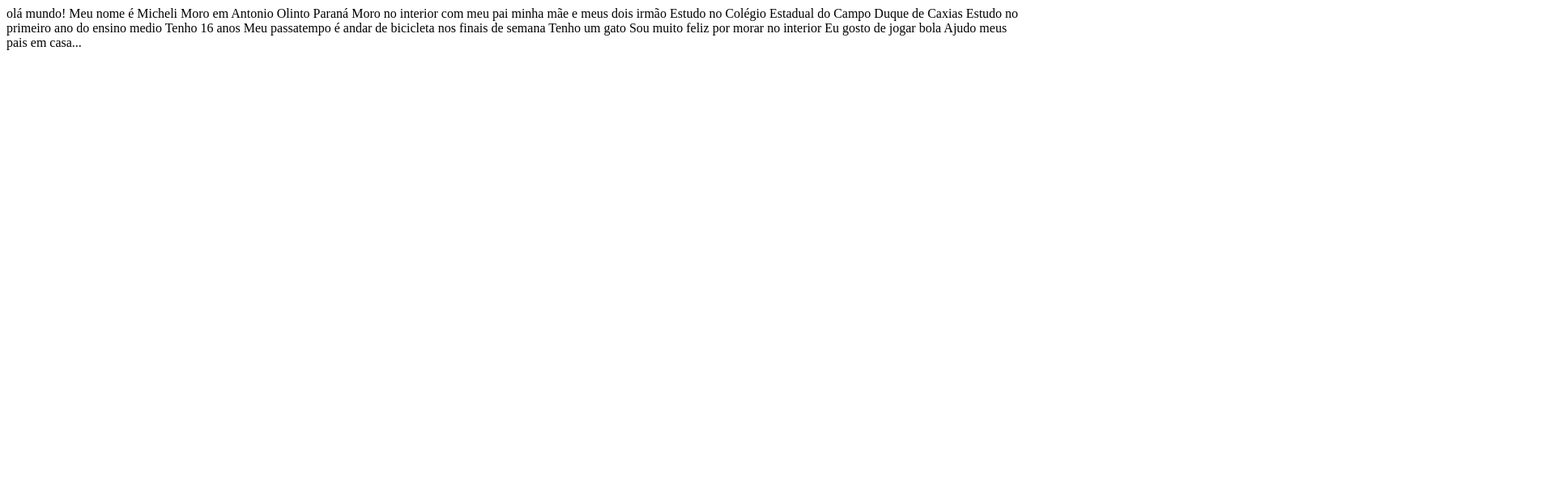
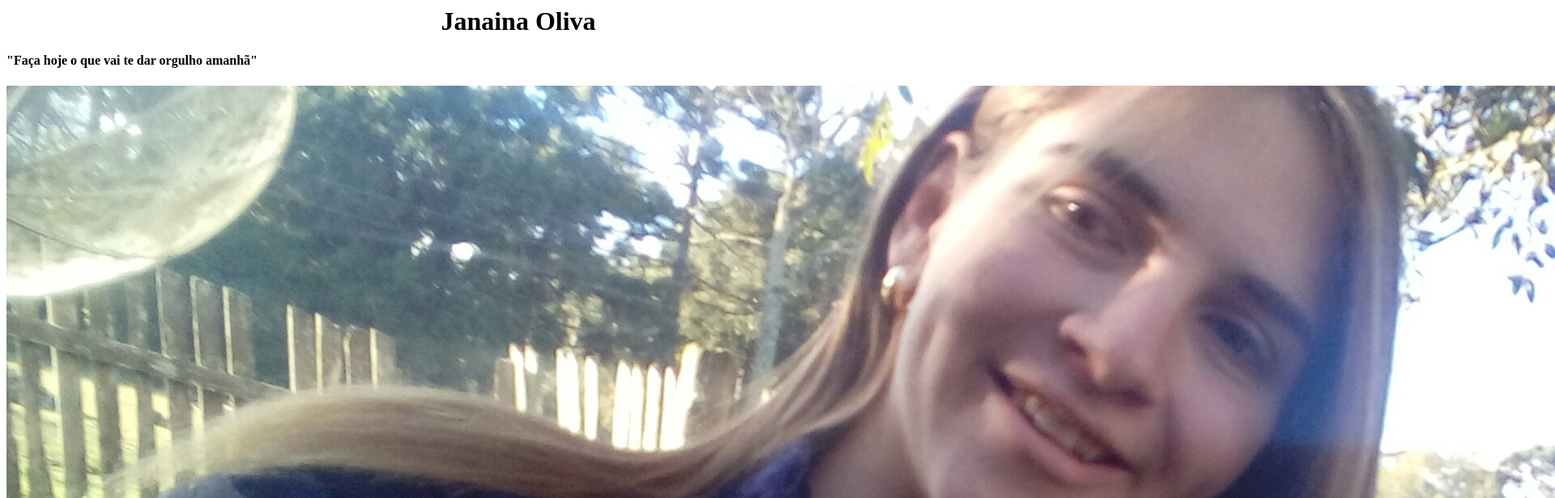
Before and after one commit to michelipietraski/textos, a plain HTML site: page index.html in a window 1280 px wide. Shown: the top 616 px of the page at 81% size, 1920 px wide, since content can reach past the window. Drawn offline with Linux system fonts and the light colour scheme.

Commit message:
Update index.html
coloquei codicos

```diff
--- a/index.html
+++ b/index.html
@@ -1,3 +1,8 @@
+<center><h1>Janaina Oliva</h1></center>
+<h4> "Faça hoje o que vai te dar orgulho amanhã"</h4>
+<img src="micheli.jpg">
+<p>
+
 olá mundo!
 Meu nome é Micheli
 Moro em Antonio Olinto Paraná
```
